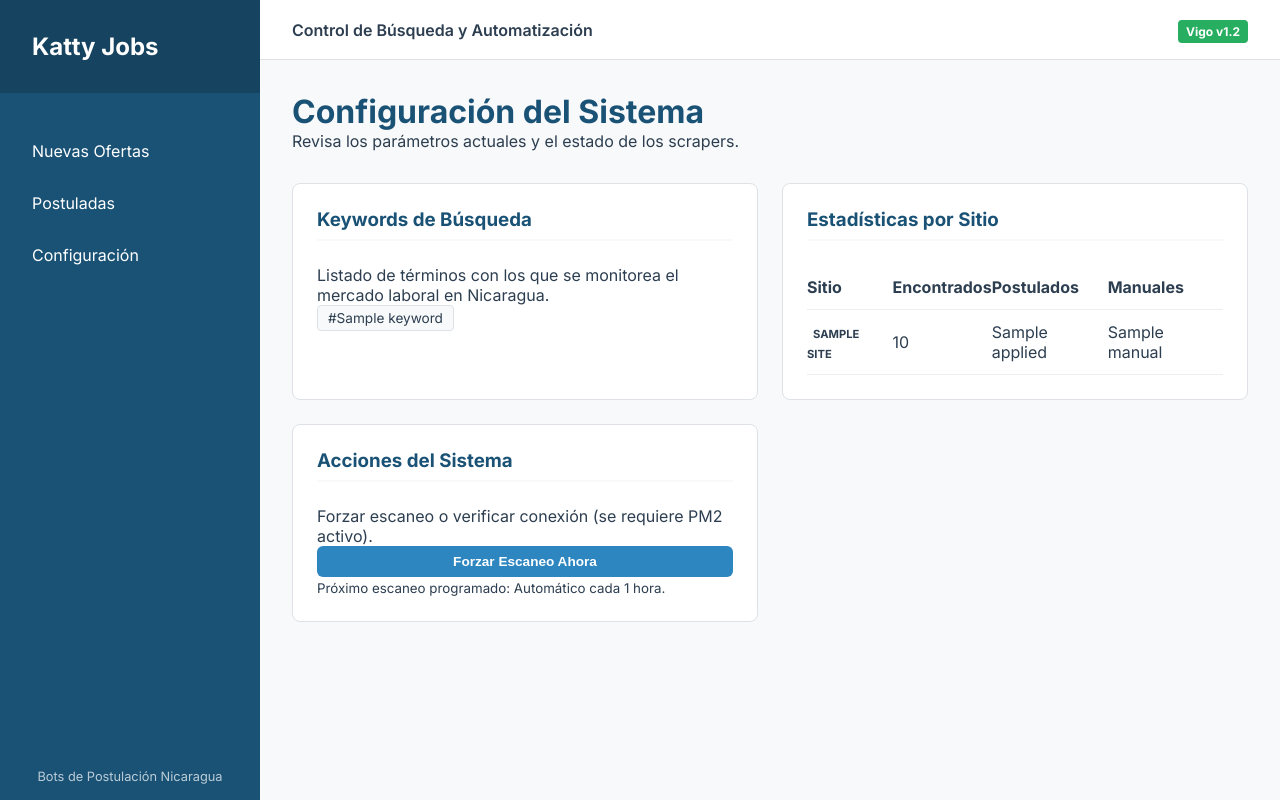
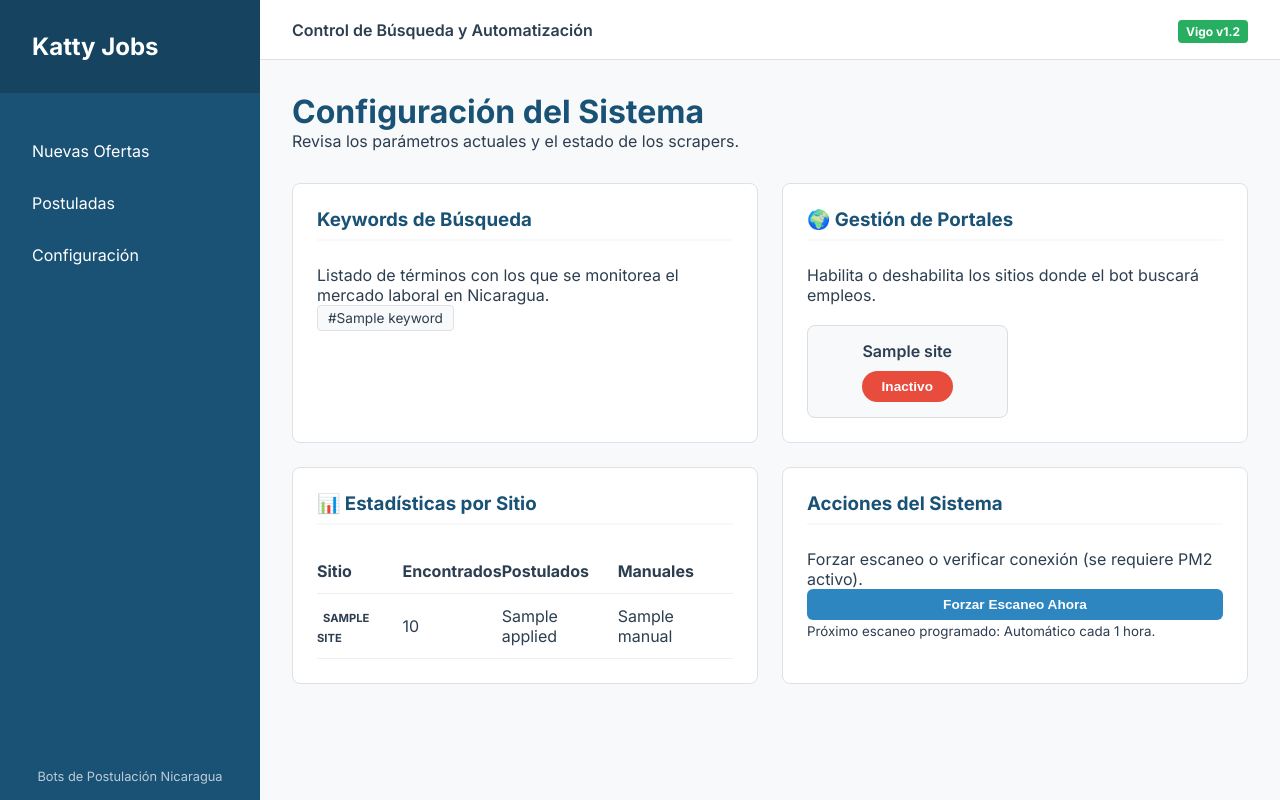
Before and after one commit to MiguelGotea/PostulacionBotVPS, a FastAPI app: template dashboard/templates/settings.html in a window 1280 px wide. Run offline with FastAPI, Linux system fonts and the light colour scheme; the template is opened without the code that fills it: most values are stand-ins (such as "Sample title", 1, 10 or a date in 2020); parts of the project's set-up code (start-up, migrations or seed data) failed here and were passed over.

Commit message:
Katty Update 2026-04-04 02:18:38

```diff
--- a/dashboard/static/style.css
+++ b/dashboard/static/style.css
@@ -178,6 +178,56 @@ body {
 .btn-view { background: var(--primary); color: white; }
 .btn-primary { background: var(--accent); color: white; width: 100%; margin: 0; }
 
+/* Gestión de Portales */
+.site-toggle-grid {
+    display: grid;
+    grid-template-columns: repeat(auto-fill, minmax(200px, 1fr));
+    gap: 15px;
+    margin-top: 20px;
+}
+
+.site-toggle-item {
+    background: #f8f9fa;
+    padding: 15px;
+    border-radius: 8px;
+    display: flex;
+    flex-direction: column;
+    align-items: center;
+    border: 1px solid #ddd;
+    transition: all 0.3s ease;
+}
+
+.site-toggle-item:hover {
+    transform: translateY(-2px);
+    box-shadow: 0 4px 6px rgba(0,0,0,0.1);
+}
+
+.site-name {
+    font-weight: 600;
+    margin-bottom: 10px;
+    color: var(--secondary-color);
+}
+
+.toggle-btn {
+    padding: 8px 20px;
+    border: none;
+    border-radius: 20px;
+    cursor: pointer;
+    font-weight: 600;
+    font-size: 0.85em;
+    background: #e74c3c;
+    color: white;
+    transition: all 0.3s ease;
+}
+
+.toggle-btn.active {
+    background: #27ae60;
+}
+
+.toggle-btn:hover {
+    opacity: 0.9;
+}
+
 /* Tables */
 .table-container {
     background: var(--white);
--- a/dashboard/templates/settings.html
+++ b/dashboard/templates/settings.html
@@ -19,8 +19,25 @@
         </div>
     </div>
 
+    <div class="settings-card">
+        <h3>🌍 Gestión de Portales</h3>
+        <p>Habilita o deshabilita los sitios donde el bot buscará empleos.</p>
+        <div class="site-toggle-grid">
+            {% for site in site_configs %}
+            <div class="site-toggle-item">
+                <span class="site-name">{{ site.site_name | capitalize }}</span>
+                <form action="/settings/toggle-site/{{ site.site_name }}" method="post">
+                    <button type="submit" class="toggle-btn {% if site.is_enabled %}active{% endif %}">
+                        {% if site.is_enabled %}Activo{% else %}Inactivo{% endif %}
+                    </button>
+                </form>
+            </div>
+            {% endfor %}
+        </div>
+    </div>
+
     <div class="settings-card stats-summary">
-        <h3>Estadísticas por Sitio</h3>
+        <h3>📊 Estadísticas por Sitio</h3>
         <table class="simple-table">
             <thead>
                 <tr>
```
Also changed, not shown: dashboard/app.py (+19 -1 lines), db.py (+19 -0 lines), scheduler.py (+14 -1 lines).
